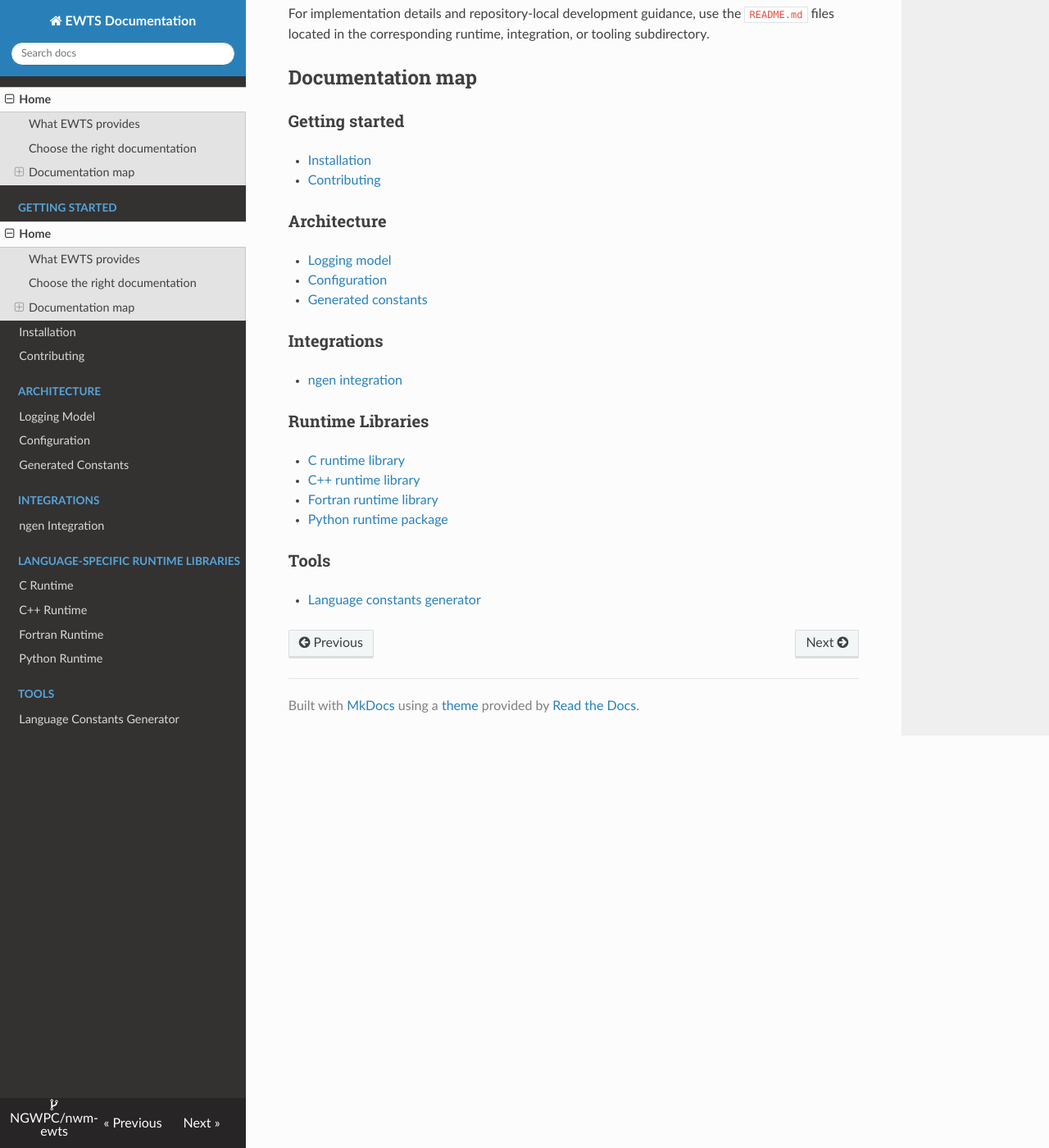
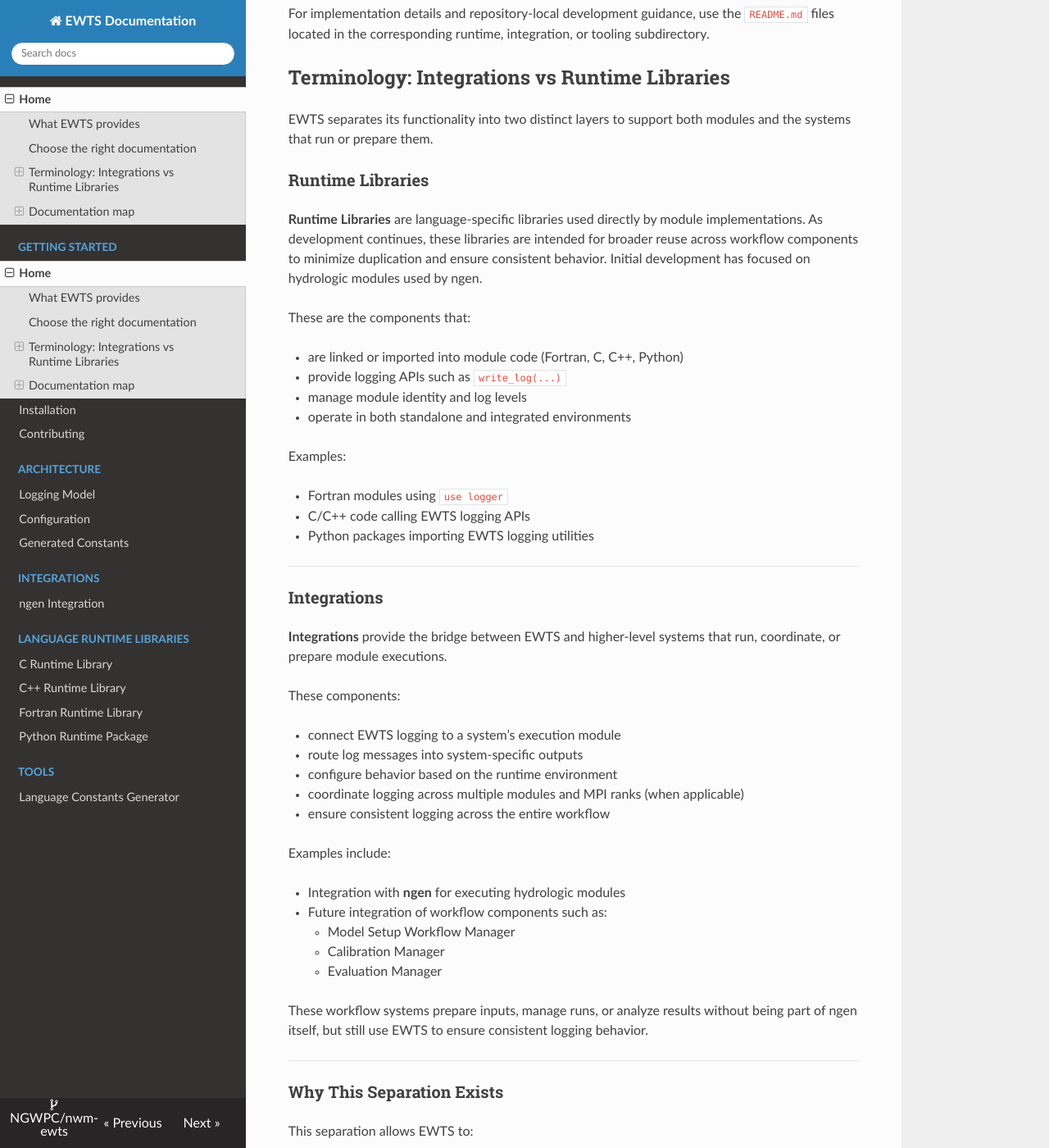
Before and after one commit to NGWPC/nwm-ewts, an MkDocs documentation site: the page built from docs/index.md, in a window 1280 px wide and 1400 px high, scrolled down 583 px. Shown: the whole window at 82% size. Built offline with MkDocs 1.6.1, drawn with Linux system fonts in a browser that asks for light colours; nearby versions of some CDN libraries; some of the changed text lies outside the part shown.

Commit message:
Update docs terminology and for consistency

```diff
--- a/docs/index.md
+++ b/docs/index.md
@@ -23,6 +23,81 @@ For implementation details and repository-local development guidance, use the
 `README.md` files located in the corresponding runtime, integration, or tooling
 subdirectory.
 
+## Terminology: Integrations vs Runtime Libraries
+
+EWTS separates its functionality into two distinct layers to support both
+modules and the systems that run or prepare them.
+
+### Runtime Libraries
+
+**Runtime Libraries** are language-specific libraries used directly by module
+implementations. As development continues, these libraries are intended for
+broader reuse across workflow components to minimize duplication and ensure
+consistent behavior. Initial development has focused on hydrologic modules
+used by ngen.
+
+These are the components that:
+
+- are linked or imported into module code (Fortran, C, C++, Python)
+- provide logging APIs such as `write_log(...)`
+- manage module identity and log levels
+- operate in both standalone and integrated environments
+
+Examples:
+
+- Fortran modules using `use logger`
+- C/C++ code calling EWTS logging APIs
+- Python packages importing EWTS logging utilities
+
+---
+
+### Integrations
+
+**Integrations** provide the bridge between EWTS and higher-level systems that
+run, coordinate, or prepare module executions.
+
+These components:
+
+- connect EWTS logging to a system’s execution module
+- route log messages into system-specific outputs
+- configure behavior based on the runtime environment
+- coordinate logging across multiple modules and MPI ranks (when applicable)
+- ensure consistent logging across the entire workflow
+
+Examples include:
+
+- Integration with **ngen** for executing hydrologic modules
+- Future integration of workflow components such as:
+    - Model Setup Workflow Manager
+    - Calibration Manager
+    - Evaluation Manager
+
+These workflow systems prepare inputs, manage runs, or analyze results
+without being part of ngen itself, but still use EWTS to ensure consistent
+logging behavior.
+
+---
+
+### Why This Separation Exists
+
+This separation allows EWTS to:
+
+- support multiple programming languages consistently
+- run both **inside ngen** and **standalone**
+- support end-to-end workflows beyond just module execution
+- avoid coupling module code to any specific framework
+- provide a single, consistent logging interface across all components
+
+---
+
+### Summary
+
+| Layer | Used By | Purpose |
+|------|--------|--------|
+| Runtime Libraries | modules | Provide logging APIs and behavior |
+| Integrations | Systems and workflow components | Connect EWTS to execution and workflow environments |
+
+
 ## Documentation map
 
 ### Getting started
@@ -32,7 +107,7 @@ subdirectory.
 
 ### Architecture
 
-- [Logging model](architecture/logging-model.md)
+- [Logging module](architecture/logging-model.md)
 - [Configuration](architecture/configuration.md)
 - [Generated constants](architecture/generated-constants.md)
 
@@ -40,12 +115,12 @@ subdirectory.
 
 - [ngen integration](integrations/ngen.md)
 
-### Runtime Libraries
+### Libraries and Package
 
-- [C runtime library](runtimes/c.md)
-- [C++ runtime library](runtimes/cpp.md)
-- [Fortran runtime library](runtimes/fortran.md)
-- [Python runtime package](runtimes/python.md)
+- [C library](runtimes/c.md)
+- [C++ library](runtimes/cpp.md)
+- [Fortran library](runtimes/fortran.md)
+- [Python package](runtimes/python.md)
 
 ### Tools
 
--- a/mkdocs.yml
+++ b/mkdocs.yml
@@ -30,10 +30,10 @@ nav:
       - Generated Constants: architecture/generated-constants.md
   - Integrations:
       - ngen Integration: integrations/ngen.md
-  - Language-specific Runtime Libraries:
-      - C Runtime: runtimes/c.md
-      - C++ Runtime: runtimes/cpp.md
-      - Fortran Runtime: runtimes/fortran.md
-      - Python Runtime: runtimes/python.md
+  - Language Runtime Libraries:
+      - C Runtime Library: runtimes/c.md
+      - C++ Runtime Library: runtimes/cpp.md
+      - Fortran Runtime Library: runtimes/fortran.md
+      - Python Runtime Package: runtimes/python.md
   - Tools:
       - Language Constants Generator: tools/generate-language-constants.md
```
Also changed, not shown: docs/runtimes/c.md (+3 -2 lines), docs/runtimes/cpp.md (+43 -4 lines), docs/runtimes/fortran.md (+2 -2 lines), docs/runtimes/python.md (+6 -5 lines).
